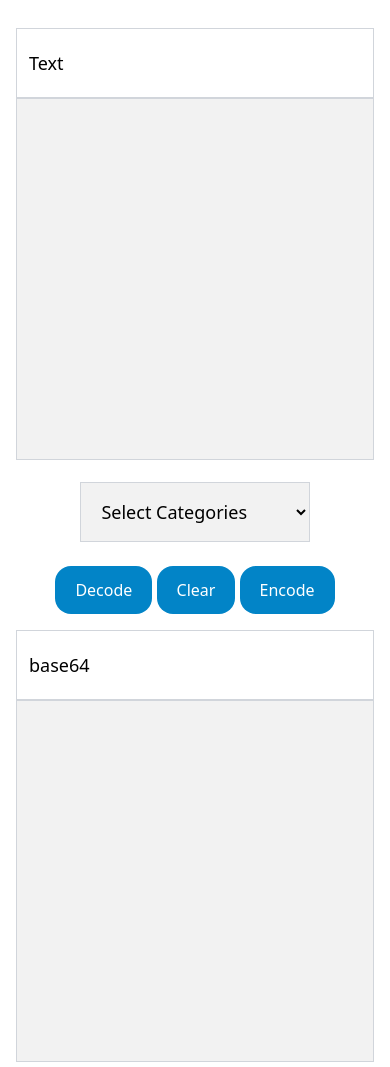
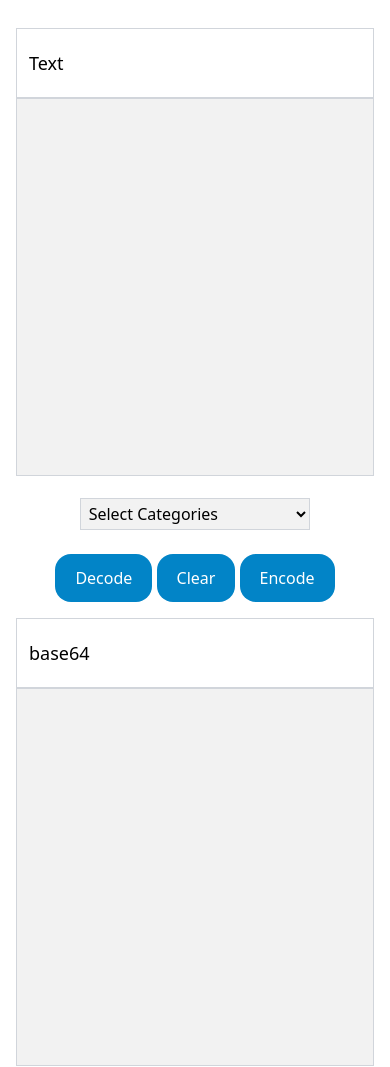
Before and after one commit to RandomosityKid/ciphertoolFork, a plain HTML site: page index.html in a window 390 px wide. Shown: the part 72-1139 px from the top of the page. Drawn offline with nearby package versions, Linux system fonts and the light colour scheme.

Commit message:
Add files via upload

```diff
--- a/asset/css/mystyle.css
+++ b/asset/css/mystyle.css
@@ -90,6 +90,14 @@ body.light-mode {
     }
 }
 
+@media screen and (max-width: 1023px) {
+    .main-section select {
+        font-size: 1rem;
+        padding: .2rem;
+    }
+}
+
+
 @media screen and (max-width: 768px) {
     .header .container {
         padding-top: 2rem;
--- a/index.html
+++ b/index.html
@@ -61,7 +61,7 @@
                 <div class="div-label py-5 pl-3 border-[.1rem] border-gray-300">
                     <label class="text-lg" for="text">Text</label>
                 </div>
-                <textarea style="resize: none;" class="border-[.1rem] border-gray-300 w-full" type="text" id="text" rows="15"></textarea>
+                <textarea style="resize: none;" class="border-[.1rem] border-gray-300 w-full p-2" type="text" id="text" rows="15"></textarea>
             </div>
 
             <div class="main-categories w-[80%] text-center">
@@ -81,7 +81,7 @@
                 <div class="div-label py-5 pl-3 border-[.1rem] border-gray-300">
                     <label class="text-lg" for="text">base64</label>
                 </div>
-                <textarea style="resize: none;" class="border-[.1rem] border-gray-300 w-full" type="text" id="text" rows="15"></textarea>
+                <textarea style="resize: none;" class="border-[.1rem] border-gray-300 w-full p-2" type="text" id="text" rows="15"></textarea>
             </div>
         </div>
     </section>
```
